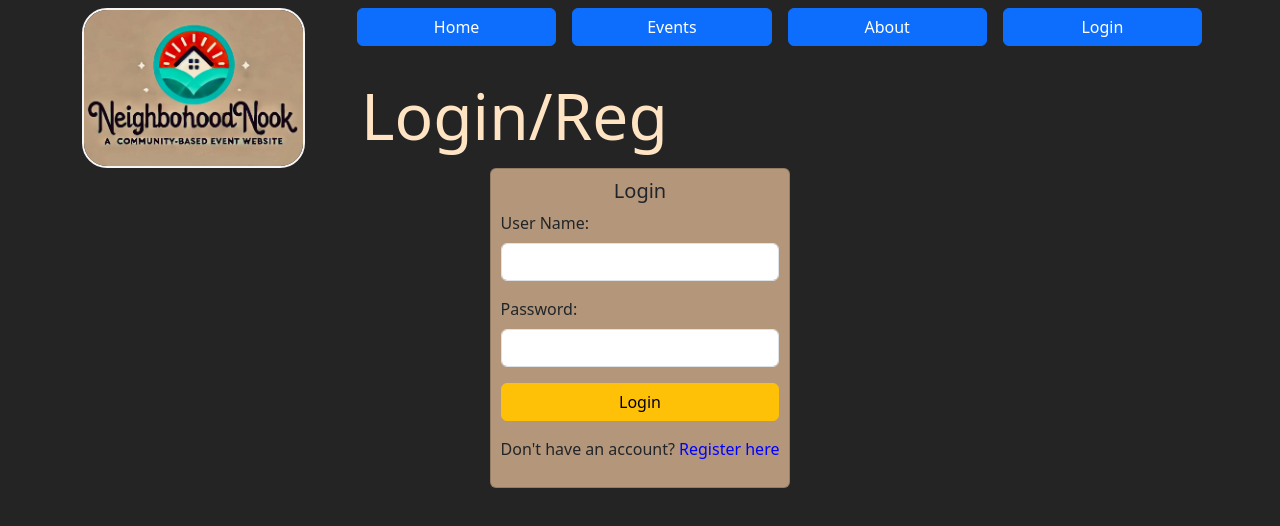
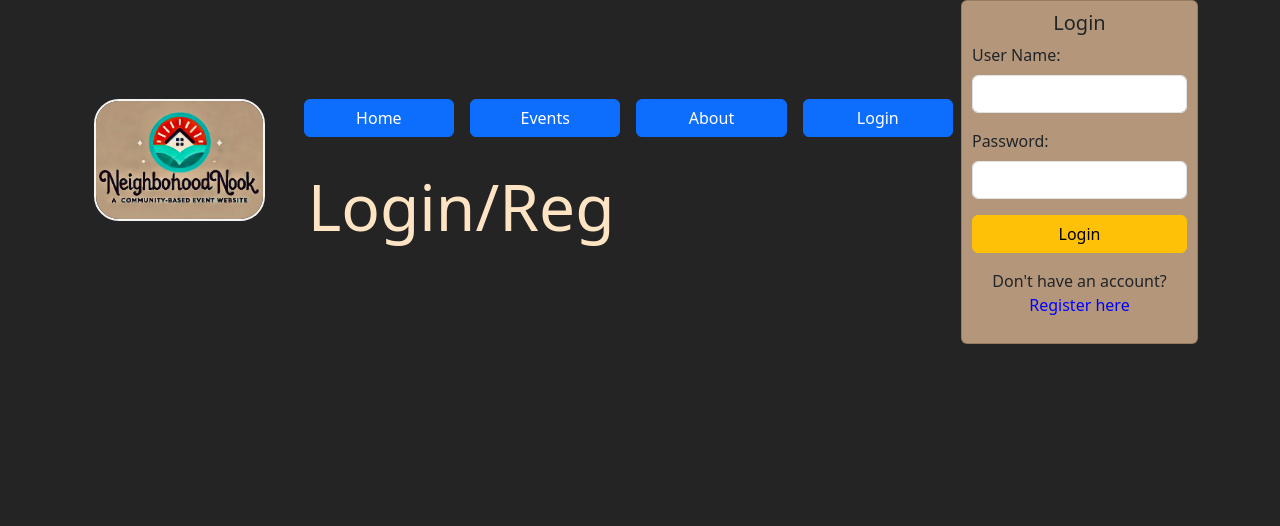
Before and after one commit to AndrewKlumpp/groupProject, a React (Vite) app in the folder client/: page /login in a window 1280 px wide. Shown: the top 526 px of the page. Built offline with nearby package versions, Linux system fonts and the light colour scheme.

Commit message:
Updated login to get the user info.

```diff
--- a/client/src/App.jsx
+++ b/client/src/App.jsx
@@ -4,17 +4,20 @@ import { Routes, Route } from 'react-router-dom'
 import Home from './views/Home'
 import About from './views/About'
 import Events from './views/Events'
-import Login from './views/Login'
+//import Login from './views/Login'
+import LoginContent from './components/LoginContent'
 
 function App() {
+
+  const [user, setUser] = useState(null);
 
   return (
     <>
       <Routes>
         <Route index element={<Home />} />
-        <Route path='/events' element={<Events/>}/>
+        <Route path='/events' element={<Events user={user}/>}/>
         <Route path='/about' element={<About/>}/>
-        <Route path='/login' element={<Login/>}/>
+        <Route path='/login' element={<LoginContent setUser={setUser}/>}/>
       </Routes>
     </>
   )
--- a/client/src/components/LoginContent.jsx
+++ b/client/src/components/LoginContent.jsx
@@ -1,6 +1,8 @@
 import React, { useState } from "react";
 import axios from 'axios';
 import { useNavigate } from "react-router-dom";
+import Header from "../components/Header";
+
 
 const LoginContent = (props) => {
     const navigate = useNavigate();
@@ -10,7 +12,7 @@ const LoginContent = (props) => {
     const [confirmPassword, setConfirmPassword] = useState('');
     const [isLogin, setIsLogin] = useState(true);
     const [errors, setErrors] = useState({});
-    //const { setUser } = props;
+    const { setUser } = props;
 
     const handleSwitchForm = () => {
         setIsLogin(!isLogin);
@@ -22,7 +24,7 @@ const LoginContent = (props) => {
         axios.post('http://localhost:8000/api/login', { userName, password }, { withCredentials: true })
             .then((res) => {
                 console.log(res);
-          //setUser(res.data);
+                setUser(res.data);
                 navigate('/');
             })
             .catch((err) => {
@@ -35,7 +37,7 @@ const LoginContent = (props) => {
     const submitHandlerRegister = (e) => {
         e.preventDefault();
 
-      const newUser ={
+        const newUser = {
             userName,
             password,
             confirmPassword,
@@ -54,6 +56,9 @@ const LoginContent = (props) => {
 
     return (
         <div className="container d-flex justify-content-center align-items-center">
+            <div>
+                <Header title={'Login/Reg'} />
+            </div>
             <div className="card">
                 {errors.general && <p className="text-danger text-center">{errors.general}</p>}
                 {isLogin ? (
```
Lines whose indentation alone changed are shown as unchanged.
